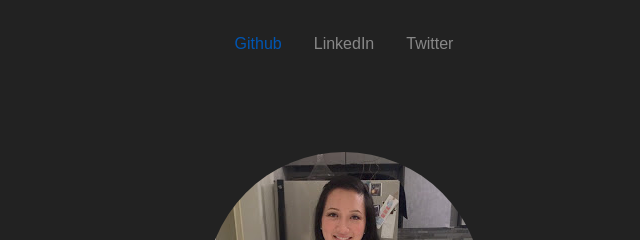
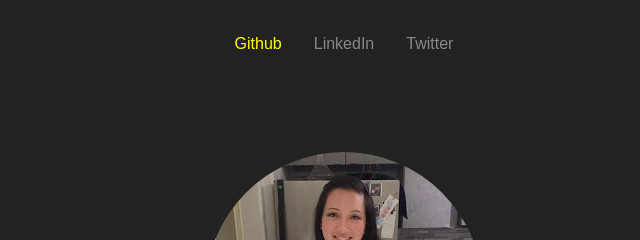
Before and after one commit to JnnnLe/J.LeJowett, a plain HTML site: page index.html in a window 1280 px wide. In both pictures the pointer is over the link 554 px from the left and 44 px from the top of the page. Shown: the top 240 px of the page, 296-936 px from the left. Drawn offline with nearby package versions, Linux system fonts and the light colour scheme.

Commit message:
Make hover over anchor tag yellow

```diff
--- a/style.css
+++ b/style.css
@@ -9,6 +9,8 @@ a {
   font-family: 'Raleway', sans-serif;
   color: #888;
 }
+
+a:hover { color: yellow; }
 
 img {
   border-radius: 50%;
```
